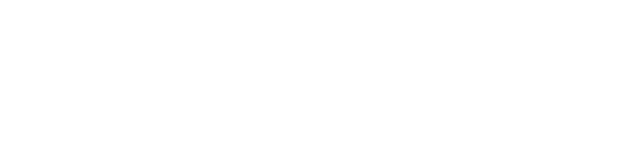
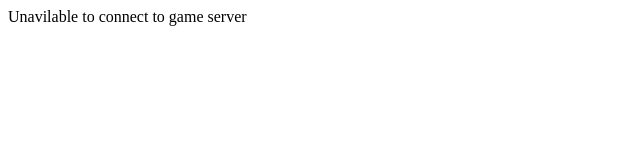
Before and after one commit to swordofmany/clash, a website: page web-server/public/index.html in a window 1280 px wide. Shown: the whole page, without its empty margins (0-640 px from the left). Drawn offline with nearby package versions, Linux system fonts and the light colour scheme; no server answers.

Commit message:
inital socket implementation

```diff
--- a/web-server/public/index.html
+++ b/web-server/public/index.html
@@ -8,12 +8,52 @@
         <meta name="description" content="Clash - client 1.0.0">
 
         <!--[if lt IE 9]>
-        <script src="http://html5shiv.googlecode.com/svn/trunk/html5.js"></script>
+        <script src="bower_components/html5shiv/dist/html5shiv.min.js"></script>
         <![endif]-->
+
     </head>
 
     <body>
 
+      <div class="state">Connection to game server...</div>
+
+      <script src="bower_components/socket.io-client/socket.io.js"></script>
+      <script src="bower_components/jquery/dist/jquery.min.js"></script>
+
+
+      <script>
+
+        $(function(){
+            connect(":3000");
+        })
+
+        function connect(gameServerHost){
+
+            var socket = io(gameServerHost); //connect to server
+
+            //request to join
+            socket.emit('hello');
+
+            //on joining
+            socket.on('welcome', function(msg){
+                console.log("welcome: ", msg);
+            });
+
+            socket.on('disconnect', function(){
+                alert("disconnect");
+            });
+
+            socket.on("connect_error", function(){
+                socket.disconnect();
+                var errMsg = "Unavilable to connect to game server";
+                console.error(errMsg);
+                $(".state").text(errMsg);
+            })
+
+        }
+
+      </script>
+
     </body>
 
 </html>
```
Also changed, not shown: web-server/public/bower.json (added, +24 -0 lines).
